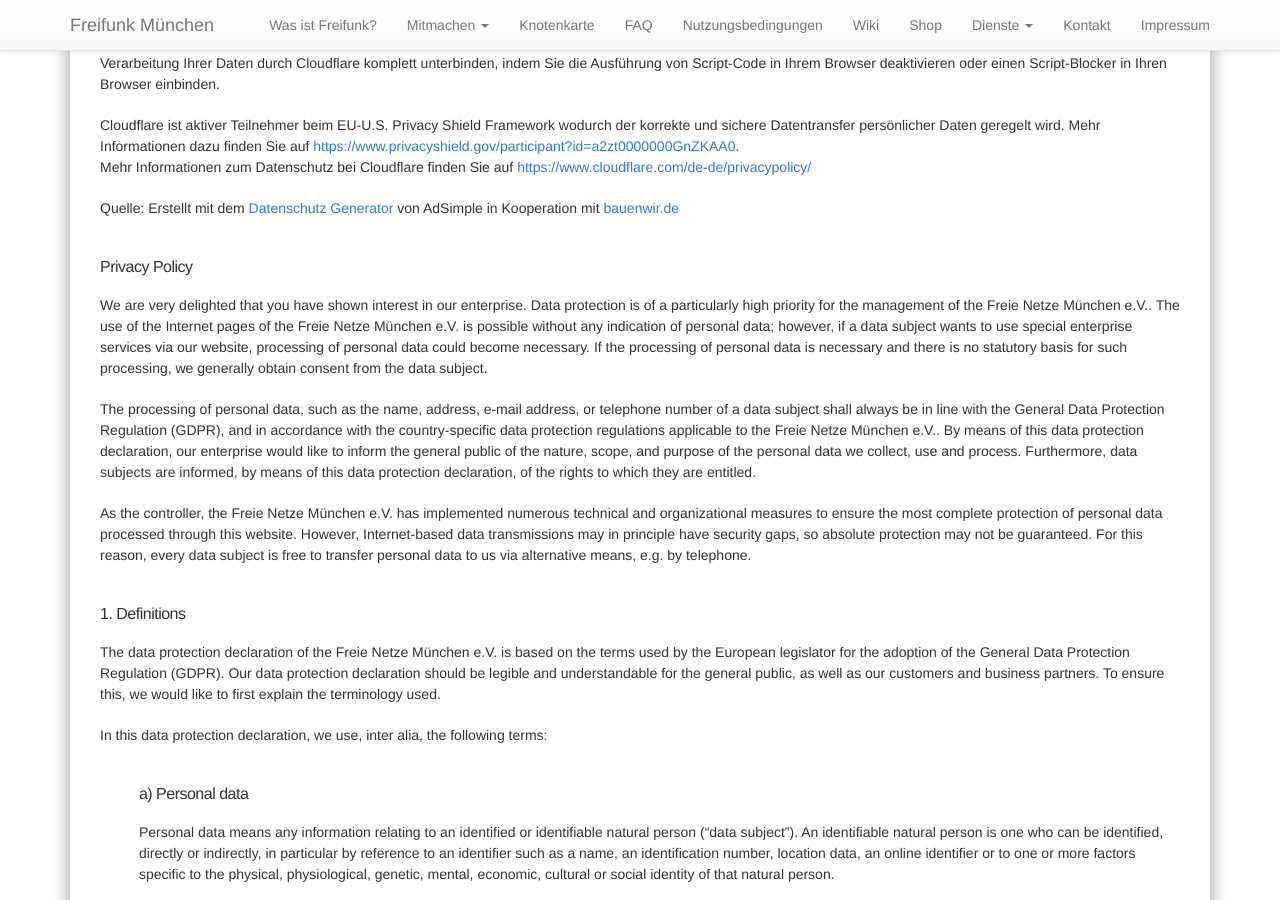
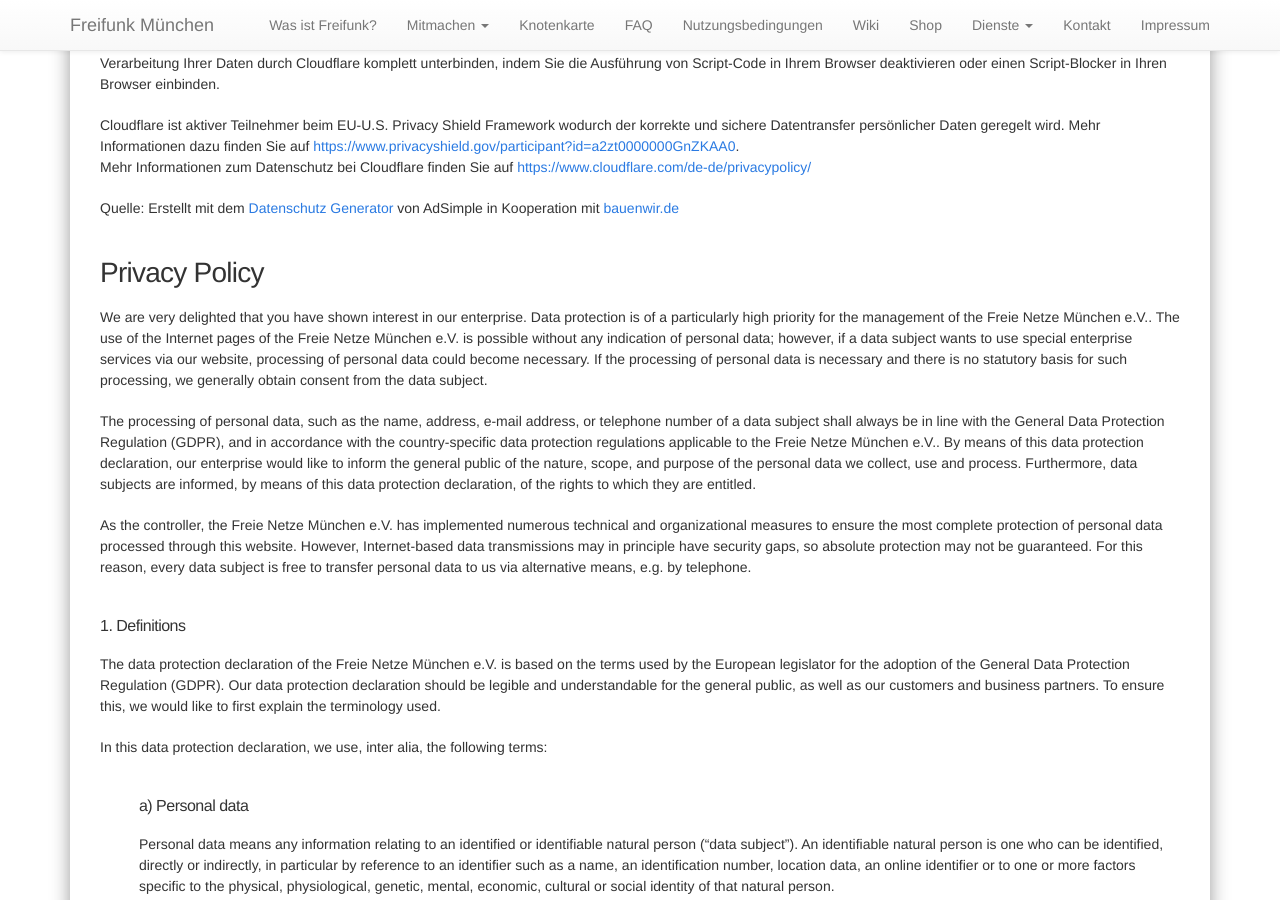
Before and after one commit to freifunkMUC/freifunkmuc.github.io, a Jekyll site: the page built from privacy.md, in a window 1280 px wide and 900 px high, scrolled down 5098 px. Built offline with Jekyll 4.4.1, drawn with Linux system fonts in a browser that asks for light colours.

```diff
--- a/privacy.md
+++ b/privacy.md
@@ -128,7 +128,7 @@ Mehr Informationen zum Datenschutz bei Cloudflare finden Sie auf <a class="adsim
 </p>
 
 
-<h4>Privacy Policy</h4>
+<h2>Privacy Policy</h2>
 
 <p>We are very delighted that you have shown interest in our enterprise. Data protection is of a particularly high priority for the management of the Freie Netze München e.V.. The use of the Internet pages of the Freie Netze München e.V. is possible without any indication of personal data; however, if a data subject wants to use special enterprise services via our website, processing of personal data could become necessary. If the processing of personal data is necessary and there is no statutory basis for such processing, we generally obtain consent from the data subject.</p>
 
```
